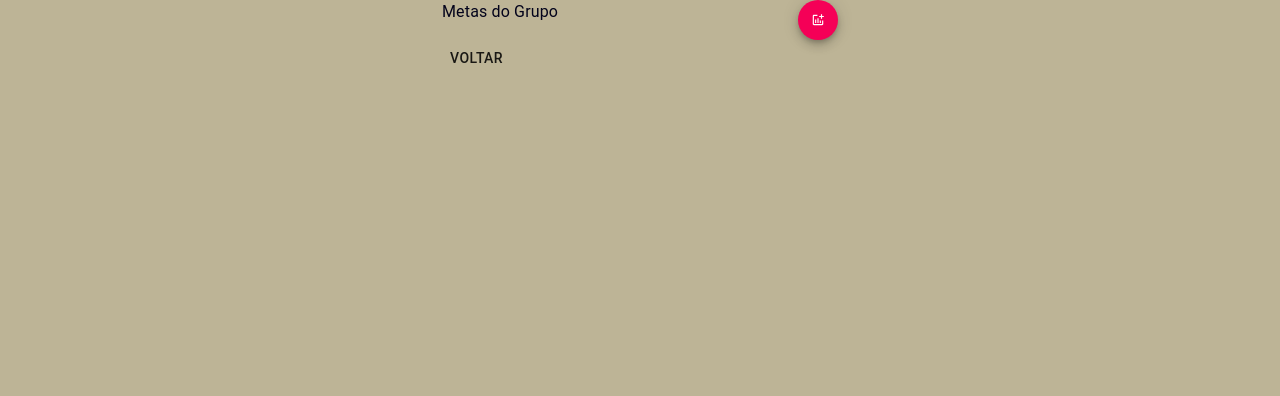
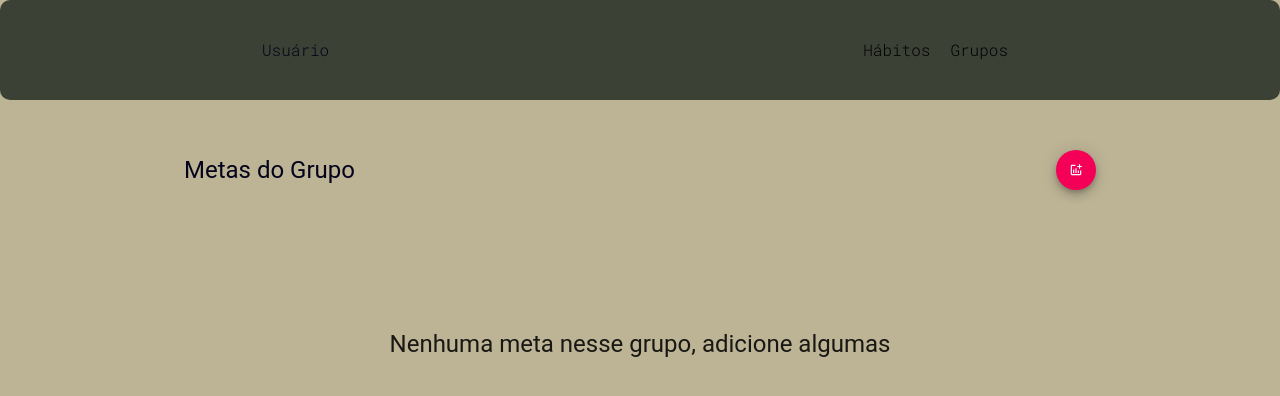
Before and after one commit to serafimmatheus/habits-1, a React (Create React App) app: page /dashboard/goal in a window 1280 px wide. Shown: the top 396 px of the page. Built offline with nearby package versions, Linux system fonts and the light colour scheme; sample sign-in values are in the browser's storage.

Commit message:
feat: stylized cards

```diff
--- a/src/Components/CreateGoal/index.jsx
+++ b/src/Components/CreateGoal/index.jsx
@@ -25,9 +25,10 @@ const CreateGoal = () => {
     title: yup.string().required("Campo obrigatório"),
     // difficulty: yup.string().required("Campo obrigatório"),
     // achieved: yup.string().required("Campo obrigatório"),
-    how_much_achieved: yup.string().required("Campo obrigatório"),
+    // how_much_achieved: yup.string().required("Campo obrigatório"),
   });
 
+  const [statusHowMuchAchieved, setStatusHowMuchAchieved] = useState(0);
   const [statusDifficulty, setStatusDifficulty] = useState("Fácil");
   const [statusAchieved, setStatusAchieved] = useState("false");
 
@@ -54,6 +55,7 @@ const CreateGoal = () => {
       group: groupId,
       difficulty: statusDifficulty,
       achieved: statusAchieved,
+      how_much_achieved: statusHowMuchAchieved,
     };
     addGoal(data, groupId);
     reset();
@@ -127,7 +129,7 @@ const CreateGoal = () => {
             marks
             min={0}
             max={100}
-            {...register("how_much_achieved")}
+            onChangeCommitted={(_, value) => setStatusHowMuchAchieved(value)}
           />
         </Box>
         <Box>
--- a/src/Components/EditGoal/index.jsx
+++ b/src/Components/EditGoal/index.jsx
@@ -25,7 +25,7 @@ const EditGoal = () => {
     title: yup.string(),
   });
 
-  const [statusHowMuchAchieved, setStatusHowMuchAchieved] = useState("Fácil");
+  const [statusHowMuchAchieved, setStatusHowMuchAchieved] = useState(0);
   const [statusDifficulty, setStatusDifficulty] = useState("Fácil");
   const [statusAchieved, setStatusAchieved] = useState(false);
   const [statusTitle, setStatusTitle] = useState("");
@@ -150,7 +150,7 @@ const EditGoal = () => {
             marks
             min={0}
             max={100}
-            onChangeCommitted={(e, value) => setStatusHowMuchAchieved(value)}
+            onChangeCommitted={(_, value) => setStatusHowMuchAchieved(value)}
           />
         </Box>
         <Box>
--- a/src/Components/SearchGoals/index.jsx
+++ b/src/Components/SearchGoals/index.jsx
@@ -1,17 +1,32 @@
-import { FormLabel, Box, IconButton, Slider } from "@material-ui/core";
+import {
+  Box,
+  IconButton,
+  Container,
+  Grid,
+  Typography,
+  Fab,
+} from "@material-ui/core";
 import { useContext } from "react";
 import { GoalsContext } from "../../Providers/Goals";
 import {
+  MdAddchart,
   MdCheckCircleOutline,
   MdDangerous,
   MdEditNote,
   MdOutlineDelete,
 } from "react-icons/md";
 import EditGoal from "../EditGoal";
+import { Card } from "@mui/material";
+import "./style.css";
 
 const SearchGoals = () => {
-  const { goals, removeGoal, handleOpenEditModal, groupId } =
-    useContext(GoalsContext);
+  const {
+    goals,
+    removeGoal,
+    handleOpenEditModal,
+    groupId,
+    handleOpenGoalModal,
+  } = useContext(GoalsContext);
 
   const ordem = (a, b) => {
     if (a.id > b.id) {
@@ -24,40 +39,96 @@ const SearchGoals = () => {
   };
 
   return (
-    <div>
-      <ul>
-        {goals.sort(ordem).map((item) => (
-          <li key={item.id}>
-            <h2>{item.title}</h2>
-            <p>Dificuldade: {item.difficulty}</p>
+    <Container sx={{ py: 8 }} maxWidth="md">
+      <Box
+        sx={{
+          display: "flex",
+          justifyContent: "space-between",
+          marginBottom: "20px",
+          alignItems: "center",
+        }}
+      >
+        <Typography component="h1" variant="h5">
+          Metas do Grupo
+        </Typography>
+        <Fab size="small" color="secondary" onClick={handleOpenGoalModal}>
+          <MdAddchart />
+        </Fab>
+      </Box>
+      <Grid container spacing={4}>
+        {goals.length > 0 ? (
+          goals.sort(ordem).map((item) => (
+            <Grid item key={item.id} xs={12} sm={6} md={4}>
+              <Card
+                class={
+                  item.achieved ? "post-it-note-completed" : "post-it-note"
+                }
+              >
+                <Card variant="centerCard">
+                  {item.achieved ? (
+                    <Typography variant="h6">Concluido</Typography>
+                  ) : (
+                    <Typography variant="h6">Em Andamento</Typography>
+                  )}
+                </Card>
+                <Typography variant="h6">{item.title}</Typography>
+                <Typography variant="body2">
+                  Dificuldade: {item.difficulty}
+                </Typography>
                 <Box>
-              <FormLabel component="legend">Progresso atual:</FormLabel>
+                  <Typography variant="body2">Progresso:</Typography>
 
-              <Slider
-                key={`slider-${item.how_much_achieved}`}
-                defaultValue={item.how_much_achieved}
-                step={10}
-                marks
-                min={0}
-                max={100}
-                disabled
+                  <Card variant="centerCard">
+                    <progress value={item.how_much_achieved} max="100">
+                      {item.how_much_achieved}%
+                    </progress>
+
+                    {item.achieved ? (
+                      <MdCheckCircleOutline
+                        style={{ color: "green", fontSize: "1.5em" }}
                       />
+                    ) : (
+                      <MdDangerous
+                        style={{ color: "red", fontSize: "1.5em" }}
+                      />
+                    )}
+                  </Card>
                 </Box>
-            {item.achieved ? <MdCheckCircleOutline /> : <MdDangerous />}
+
                 <IconButton
                   size="small"
                   onClick={() => removeGoal(item.id, groupId)}
                 >
                   <MdOutlineDelete />
                 </IconButton>
-            <IconButton size="small" onClick={() => handleOpenEditModal(item)}>
+                <IconButton
+                  size="small"
+                  onClick={() => handleOpenEditModal(item)}
+                >
                   <MdEditNote />
                 </IconButton>
                 <EditGoal groupId={groupId} goalId={item.id} />
-          </li>
-        ))}
-      </ul>
-    </div>
+              </Card>
+            </Grid>
+          ))
+        ) : (
+          <Container
+            sx={{
+              py: 8,
+              display: "flex",
+              justifyContent: "center",
+            }}
+            maxWidth="md"
+          >
+            <Card variant="empty">
+              <Typography component="h2" variant="h5">
+                Nenhuma meta nesse grupo, adicione algumas
+              </Typography>
+            </Card>
+          </Container>
+        )}
+      </Grid>
+    </Container>
   );
 };
 export default SearchGoals;
--- /dev/null
+++ b/src/Components/SearchGoals/style.css
@@ -0,0 +1,55 @@
+.post-it-note {
+  padding: 1.5em;
+  background: #4fc3f7;
+  position: relative;
+  min-height: 10em;
+  margin-bottom: 2em;
+}
+.post-it-note:after {
+  content: "";
+  position: absolute;
+  bottom: -2em;
+  left: 0;
+  right: 2em;
+  border-width: 1em;
+  border-style: solid;
+  border-color: #4fc3f7;
+}
+.post-it-note:before {
+  content: "";
+  position: absolute;
+  bottom: -2em;
+  right: 0;
+  border-width: 2em 2em 0 0;
+  border-style: solid;
+  border-color: #4fc3f7 transparent;
+  filter: brightness(90%);
+}
+
+.post-it-note-completed {
+  padding: 1.5em;
+  background: #81c784;
+  position: relative;
+  min-height: 10em;
+  margin-bottom: 2em;
+}
+.post-it-note-completed:after {
+  content: "";
+  position: absolute;
+  bottom: -2em;
+  left: 0;
+  right: 2em;
+  border-width: 1em;
+  border-style: solid;
+  border-color: #81c784;
+}
+.post-it-note-completed:before {
+  content: "";
+  position: absolute;
+  bottom: -2em;
+  right: 0;
+  border-width: 2em 2em 0 0;
+  border-style: solid;
+  border-color: #81c784 transparent;
+  filter: brightness(90%);
+}
--- a/src/Page/Goals/index.jsx
+++ b/src/Page/Goals/index.jsx
@@ -1,33 +1,18 @@
-import { Typography, Box, Fab, Container, Button } from "@material-ui/core";
-import { MdAddchart } from "react-icons/md";
-import { useContext } from "react";
 import CreateGoal from "../../Components/CreateGoal";
-import { GoalsContext } from "../../Providers/Goals";
 import SearchGoals from "../../Components/SearchGoals";
-import { useHistory } from "react-router";
+import { HeaderDash } from "../../Components/HeaderDash";
+import { ThemeProvider } from "@mui/material";
+import { theme } from "../../Styles/theme";
 
 const Goals = () => {
-  const { handleOpenGoalModal } = useContext(GoalsContext);
-  const history = useHistory();
   return (
-    <Container component="main" maxWidth="xs">
+    <ThemeProvider theme={theme}>
+      <HeaderDash />
+
       <CreateGoal />
-      <Box
-        sx={{
-          display: "flex",
-          justifyContent: "space-between",
-        }}
-      >
-        <Typography component="h1" sx={{ fontSize: "24px", fontWeight: "700" }}>
-          Metas do Grupo
-        </Typography>
-        <Fab size="small" color="secondary" onClick={handleOpenGoalModal}>
-          <MdAddchart />
-        </Fab>
-      </Box>
+
       <SearchGoals />
-      <Button onClick={() => history.push("/dashboard/groups")}>Voltar</Button>
-    </Container>
+    </ThemeProvider>
   );
 };
 export default Goals;
--- /dev/null
+++ b/src/Styles/theme.js
@@ -0,0 +1,55 @@
+import { createTheme } from "@material-ui/core";
+
+export const theme = createTheme({
+  palette: {
+    primary: {
+      main: "#403caa",
+    },
+    secondary: {
+      main: "#11995e",
+    },
+    background: {
+      default: "#fff",
+    },
+  },
+  typography: {
+    fontFamily: "Inter, sans-serif",
+  },
+  components: {
+    // Name of the component
+    MuiCard: {
+      variants: [
+        {
+          props: { variant: "header" },
+          style: {
+            display: "flex",
+            justifyContent: "space-between",
+            marginBottom: "20px",
+            alignItems: "center",
+            backgroundColor: "transparent",
+          },
+        },
+        {
+          props: { variant: "empty" },
+          style: {
+            height: "300px",
+            display: "flex",
+            justifyContent: "center",
+            alignItems: "center",
+            backgroundColor: "transparent",
+          },
+        },
+        {
+          props: { variant: "centerCard" },
+          style: {
+            display: "flex",
+            justifyContent: "center",
+            alignItems: "center",
+            gap: "10px",
+            backgroundColor: "transparent",
+          },
+        },
+      ],
+    },
+  },
+});
```
Also changed, not shown: 1 other file (tests, documents, lock files or other folders). Lines whose indentation alone changed are shown as unchanged.
